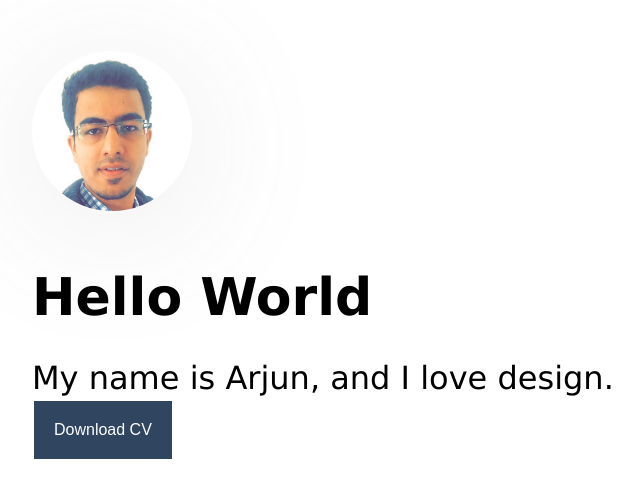
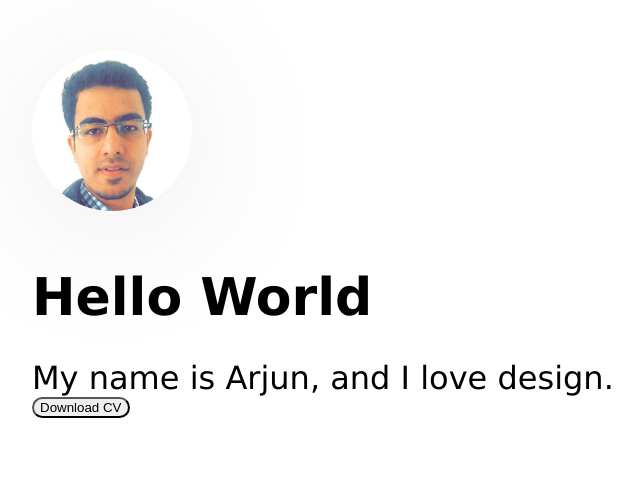
Before and after one commit to arjunmpatel/arjunmp.github.io, a plain HTML site: page index.html in a window 1280 px wide. Shown: the part 137-634 px from the top of the page, without its empty margins (156-798 px from the left). Drawn offline with Linux system fonts and the light colour scheme.

Commit message:
updated CV

```diff
--- a/css/styler.css
+++ b/css/styler.css
@@ -49,3 +49,7 @@ body {
   margin: 4px 2px;
   cursor: pointer;
 }
+
+.button4 {
+  border-radius: 12px;
+}
--- a/index.html
+++ b/index.html
@@ -23,7 +23,7 @@
       </div>
 
       <a href="resume.html">
-      <button class="button button4">Download CV</button>
+      <button class="button4">Download CV</button>
       </a>
 
     </div>
```
